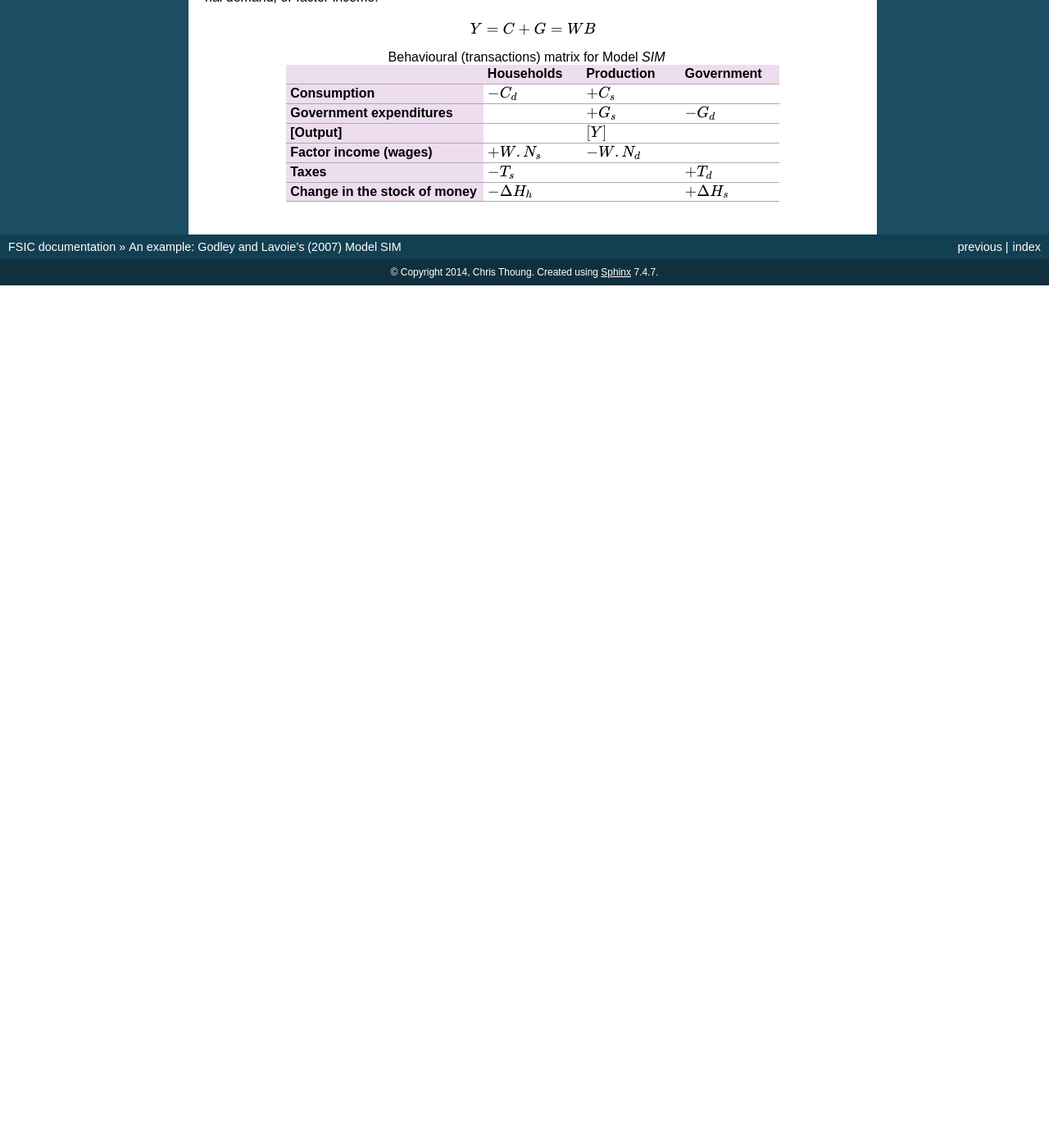
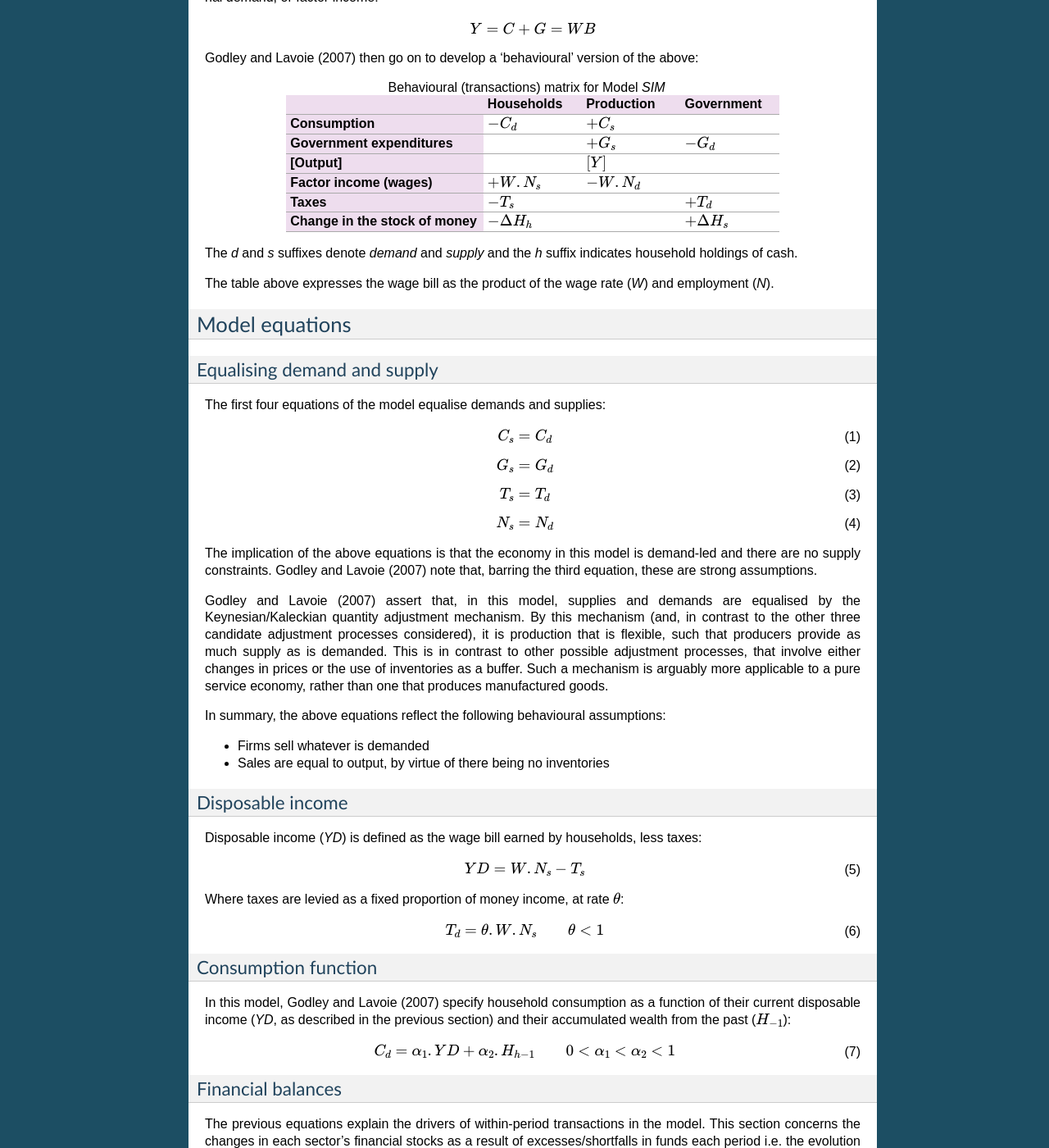
Before and after one commit to ChrisThoung/fsic-archive, a Sphinx documentation site: the page built from doc/source/example.rst, in a window 1280 px wide and 1400 px high, scrolled down 1133 px. Shown: the whole window at 82% size. Built offline with Sphinx 7.4.7, drawn with Linux system fonts in a browser that asks for light colours; the version number could not be read and is left out; before the commit the page ends 1481 px from its top, so only the background shows below that; some of the changed text lies outside the part shown.

Commit message:
Add text on remaining Model SIM equations
Add text to section on Godley and Lavoie (2007) Model SIM to describe
remaining equations.

Explanation of how to build a model to follow as a separate input file.

[ci skip]

```diff
--- a/doc/source/example.rst
+++ b/doc/source/example.rst
@@ -93,6 +93,9 @@
 .. math::
    Y = C + G = WB
 
+Godley and Lavoie (2007) then go on to develop a 'behavioural' version of the
+above:
+
 .. csv-table:: Behavioural (transactions) matrix for Model *SIM*
    :header: "", Households, Production, Government
    :stub-columns: 1
@@ -115,3 +118,165 @@
 .. |+Td| replace:: :math:`+T_d`
 .. |-D(Hh)| replace:: :math:`- \Delta H_h`
 .. |+D(Hs)| replace:: :math:`+ \Delta H_s`
+
+The *d* and *s* suffixes denote *demand* and *supply* and the *h* suffix
+indicates household holdings of cash.
+
+The table above expresses the wage bill as the product of the wage rate (*W*)
+and employment (*N*).
+
+
+.. _example-equations:
+
+Model equations
+===============
+
+
+.. _example-equations-ds:
+
+Equalising demand and supply
+----------------------------
+
+The first four equations of the model equalise demands and supplies:
+
+.. math::
+   :label: sd-consumption
+
+   C_s = C_d
+
+.. math::
+   :label: sd-government
+
+   G_s = G_d
+
+.. math::
+   :label: sd-taxes
+
+   T_s = T_d
+
+.. math::
+   :label: sd-labour
+
+   N_s = N_d
+
+The implication of the above equations is that the economy in this model is
+demand-led and there are no supply constraints. Godley and Lavoie (2007) note
+that, barring the third equation, these are strong assumptions.
+
+Godley and Lavoie (2007) assert that, in this model, supplies and demands are
+equalised by the Keynesian/Kaleckian quantity adjustment mechanism. By this
+mechanism (and, in contrast to the other three candidate adjustment processes
+considered), it is production that is flexible, such that producers provide as
+much supply as is demanded. This is in contrast to other possible adjustment
+processes, that involve either changes in prices or the use of inventories as a
+buffer. Such a mechanism is arguably more applicable to a pure service economy,
+rather than one that produces manufactured goods.
+
+In summary, the above equations reflect the following behavioural assumptions:
+
+* Firms sell whatever is demanded
+* Sales are equal to output, by virtue of there being no inventories
+
+
+.. _example-equations-income:
+
+Disposable income
+-----------------
+
+Disposable income (*YD*) is defined as the wage bill earned by households, less
+taxes:
+
+.. math::
+   :label: income
+
+   YD = W . N_s - T_s
+
+Where taxes are levied as a fixed proportion of money income, at rate |theta|:
+
+.. math::
+   :label: taxation
+
+   T_d = \theta . W. N_s \qquad \theta < 1
+
+.. |theta| replace:: :math:`\theta`
+
+
+.. _example-equations-consumption:
+
+Consumption function
+--------------------
+
+In this model, Godley and Lavoie (2007) specify household consumption as a
+function of their current disposable income (*YD*, as described in the previous
+section) and their accumulated wealth from the past (|H[-1]|):
+
+.. math::
+   :label: consumption
+
+   C_d = \alpha _1 . YD + \alpha _2 . H_{h-1} \qquad 0 < \alpha _1 < \alpha _2 < 1
+
+.. |H[-1]| replace:: :math:`H_{-1}`
+
+
+.. _example-balances:
+
+Financial balances
+------------------
+
+The previous equations explain the drivers of within-period transactions in the
+model. This section concerns the changes in each sector's financial stocks as a
+result of excesses/shortfalls in funds each period i.e. the evolution of
+holdings of money, *H*.
+
+In each period, the change in the stock of government-issued money, |H_s|, is
+given by the difference between government receipts and outlays. The exogenous
+variables are government outlays and the tax rate. Given these two policy
+decisions, the deficit is endogenous (as a result of tax receipts being
+determined by output in the economy), as is, by extension, the money stock. Any
+shortfall in government revenue as a result of government expenditure is covered
+by the issuance of new debt. In this simple model, this debt is simply cash
+payment, which carries no interest payment:
+
+.. math::
+   :label: government-debt
+
+   \Delta H_s = H_s - H_{s-1} = G_d - T_d
+
+.. |H_s| replace:: :math:`H_s`
+
+In the case of households, differences between disposable income and consumption
+drive changes in stock of household wealth. Additions to cash holdings represent
+the vehicle by which households save:
+
+.. math::
+   :label: household-wealth
+
+   \Delta H_h = H_h - H_{h-1} = YD - C_d
+
+
+.. _example-output-employment:
+
+Output and employment
+---------------------
+
+The final equations of the model describe output and employment.
+
+In this closed economy, the national income identify is as follows:
+
+.. math::
+   :label: output
+
+   Y = C_s + G_s
+
+where, by the income approach:
+
+.. math::
+
+   Y = W . N_d
+
+This may be alternatively expressed as the following labour-demand equation:
+
+.. math::
+   :label: labour
+
+   N_d = \frac{Y}{W}
```
Also changed, not shown: other parts of doc/source/example.rst (+1 -1 lines).
